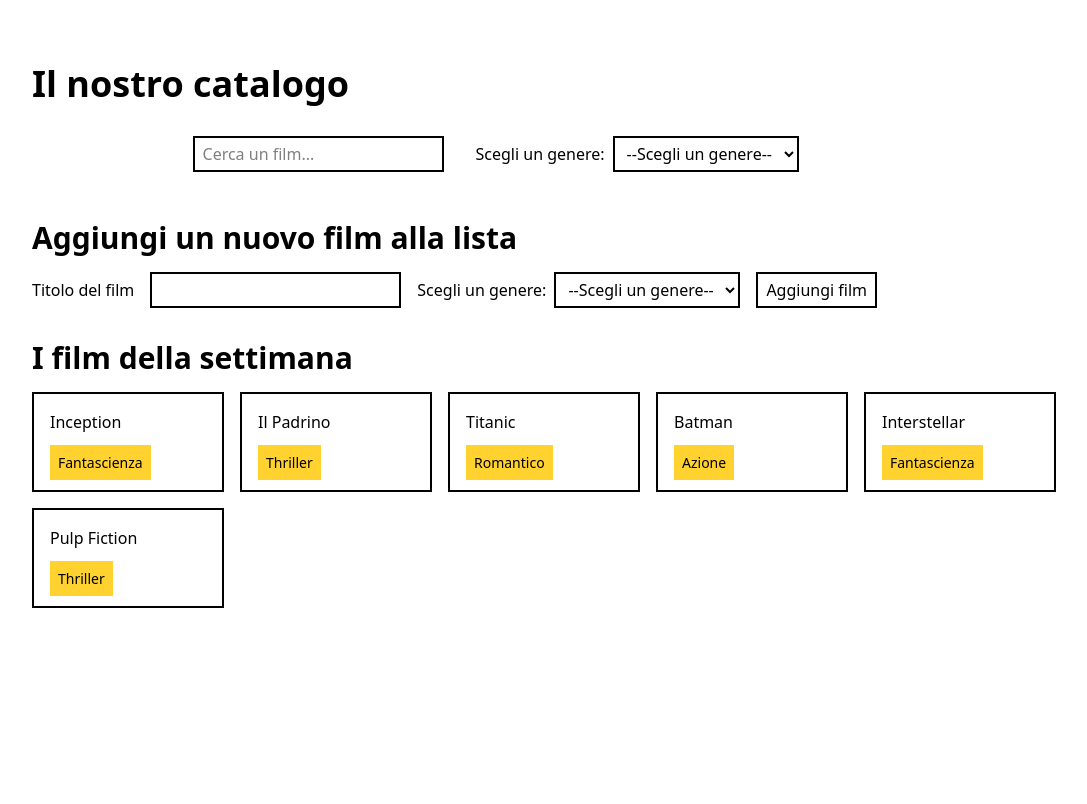
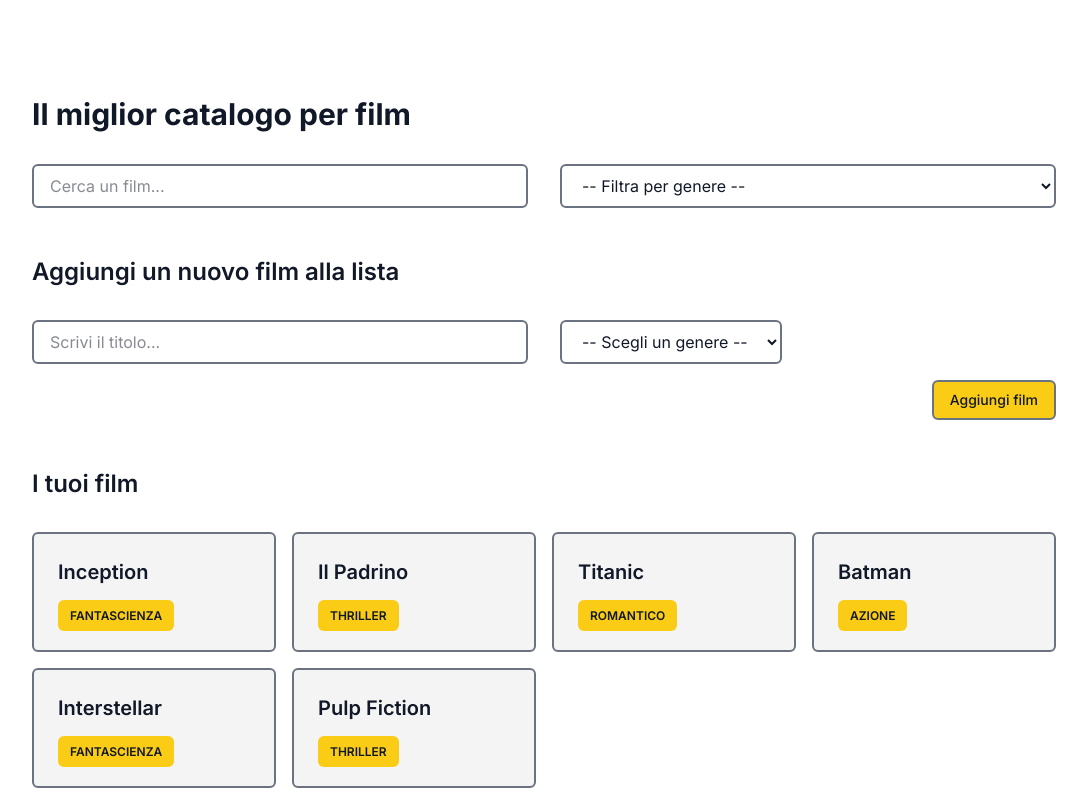
Before and after one commit to SimoL-003/react-movie-filter, a React (Vite) app: page / in a window 1280 px wide. Shown: the whole page, without its empty margins (96-1183 px from the left). Built offline with nearby package versions, Linux system fonts and the light colour scheme.

Commit message:
style: improve UI

```diff
--- a/index.html
+++ b/index.html
@@ -1,13 +1,27 @@
 <!doctype html>
 <html lang="en">
+
 <head>
   <meta charset="UTF-8" />
-    <link rel="icon" type="image/svg+xml" href="/vite.svg" />
-    <meta name="viewport" content="width=device-width, initial-scale=1.0" />
+  <link rel="icon"
+        type="image/svg+xml"
+        href="/vite.svg" />
+  <meta name="viewport"
+        content="width=device-width, initial-scale=1.0" />
   <title>react-movie-filter</title>
+  <link rel="preconnect"
+        href="https://fonts.googleapis.com">
+  <link rel="preconnect"
+        href="https://fonts.gstatic.com"
+        crossorigin>
+  <link href="https://fonts.googleapis.com/css2?family=Inter:ital,opsz,wght@0,14..32,100..900;1,14..32,100..900&display=swap"
+        rel="stylesheet">
 </head>
+
 <body>
   <div id="root"></div>
-    <script type="module" src="/src/main.jsx"></script>
+  <script type="module"
+          src="/src/main.jsx"></script>
 </body>
+
 </html>
--- a/src/App.jsx
+++ b/src/App.jsx
@@ -54,11 +54,15 @@ function App() {
   return (
     <>
       <main className="min-h-screen">
-        <div className="container py-16">
-          <h1>Il nostro catalogo</h1>
+        {/* SEARCH FORM SECTION */}
+        <section className="pt-16">
+          <div className="container">
+            <h1 className="py-8">Il miglior catalogo per film</h1>
 
-          <section className="search-form my-8">
-            <label htmlFor="search-title" className="invisible">
+            {/* Search form */}
+            <div className="grid grid-cols-2 gap-8">
+              {/* Title input */}
+              <label htmlFor="search-title" className="invisible absolute">
                 Cerca in base al titolo
               </label>
               <input
@@ -68,57 +72,68 @@ function App() {
                 placeholder="Cerca un film..."
                 value={titleFilter}
                 onChange={(e) => setTitleFilter(e.target.value)}
-              className="px-2 py-1 border-2 border-black mr-8"
               />
 
-            <label htmlFor="filter-genre" className="mr-2">
+              {/* Genre select */}
+              <label htmlFor="filter-genre" className="invisible absolute">
                 Scegli un genere:
               </label>
               <select
                 name="filter-genre"
                 id="filter-genre"
-              className="px-2 py-1 border-2 border-black"
                 value={genreFilter}
                 onChange={(e) => setGenreFilter(e.target.value)}
               >
-              <option value="">--Scegli un genere--</option>
+                <option value="">-- Filtra per genere --</option>
                 {genreList.map((curGenre, index) => (
                   <option key={index} value={curGenre}>
                     {curGenre}
                   </option>
                 ))}
               </select>
+            </div>
+          </div>
         </section>
 
-          <section className="add-form">
+        {/* ADD FILM FORM */}
+        <section className="my-8">
+          <div className="container">
             <h2 className="py-4">Aggiungi un nuovo film alla lista</h2>
 
             <form action="" onSubmit={addFilm}>
+              {/* Inputs */}
+              <div className="grid grid-cols-2 gap-8 my-4">
                 {/* Input titolo */}
-              <label htmlFor="title">Titolo del film</label>
+                <div>
+                  <label htmlFor="title" className="invisible absolute">
+                    Titolo del film
+                  </label>
                   <input
                     type="text"
                     name="title"
                     id="title"
                     required
-                className="px-2 py-1 border-2 border-black mx-4"
+                    placeholder="Scrivi il titolo..."
                     value={newFilmTitle}
                     onChange={(e) => setNewFilmTitle(e.target.value)}
+                    className="w-full"
                   />
+                </div>
 
                 {/* Select genere */}
-              <label htmlFor="genre" className="mr-2">
+                <div className="flex gap-4">
+                  <label htmlFor="genre" className="invisible absolute">
                     Scegli un genere:
                   </label>
                   <select
                     required
                     name="genre"
                     id="genre"
-                className="px-2 py-1 border-2 border-black"
                     value={newFilmGenre}
                     onChange={(e) => setNewFilmGenre(e.target.value)}
+                    className={newFilmGenre === "altro" ? "w-1/3" : "stretch"}
                   >
-                <option value="">--Scegli un genere--</option>
+                    <option value="">-- Scegli un genere --</option>
                     {genreList.map((curGenre, index) => (
                       <option key={index} value={curGenre}>
                         {curGenre}
@@ -126,44 +141,45 @@ function App() {
                     ))}
                     <option value="altro">Altro</option>
                   </select>
-
                   {newFilmGenre === "altro" && (
                     <input
+                      id="custom-genre"
+                      name="custom-genre"
                       placeholder="Aggiungi un nuovo genere"
                       required
                       value={newGenre}
                       onChange={(e) => setNewGenre(e.target.value)}
-                  className="px-2 py-1 border-2 border-black"
+                      className="w-2/3"
                     />
                   )}
+                </div>
+              </div>
 
               {/* Submit button */}
-              <button
-                type="submit"
-                className="ml-4 px-2 py-1 border-2 border-black cursor-pointer"
-              >
-                Aggiungi film
-              </button>
+              <div className="text-end">
+                <button type="submit">Aggiungi film</button>
+              </div>
             </form>
+          </div>
         </section>
 
-          <section className="catalogo my-8">
-            <h2>I film della settimana</h2>
+        {/* FILM CATALOGUE */}
+        <section className="mt-8">
+          <div className="container">
+            <h2 className="py-4">I tuoi film</h2>
 
             <div className="film-container py-4">
-              <ul className="grid grid-cols-5 gap-4">
+              <ul className="grid grid-cols-4 gap-4">
                 {filteredList.map((curFilm, index) => (
-                  <li className="p-4 border-2" key={index}>
+                  <li className="film-card" key={index}>
                     <h4 className="mb-4">{curFilm.title}</h4>
-                    <span className="px-2 py-2 bg-amber-300 capitalize text-sm">
-                      {curFilm.genre}
-                    </span>
+                    <span className="badge">{curFilm.genre}</span>
                   </li>
                 ))}
               </ul>
             </div>
+          </div>
         </section>
-        </div>
       </main>
     </>
   );
--- a/src/index.css
+++ b/src/index.css
@@ -1,12 +1,55 @@
 @import "tailwindcss";
 
+@theme {
+  --color-light-gray: #f4f4f5;
+  --color-dark-gray: #6b7280;
+  --color-black: #111827;
+  --color-accent: #facc15;
+}
+
 @layer base {
+  * {
+    outline: none;
+  }
+  body {
+    font-family: "Inter", sans-serif;
+    @apply text-black bg-white text-base font-normal;
+  }
   h1 {
-    @apply text-4xl font-bold;
+    @apply text-3xl font-bold;
   }
 
   h2 {
-    @apply text-3xl font-semibold;
+    @apply text-2xl font-semibold;
+  }
+
+  h4 {
+    @apply text-xl font-semibold;
+  }
+
+  label,
+  button {
+    @apply text-sm font-medium;
+  }
+}
+
+@layer components {
+  input,
+  select,
+  button {
+    @apply border-2 border-dark-gray focus-visible:border-accent outline-0 rounded-md px-4 py-2 transition-all duration-150;
+  }
+
+  button {
+    @apply bg-accent hover:bg-accent/60 cursor-pointer;
+  }
+
+  .film-card {
+    @apply border-2 border-dark-gray bg-light-gray p-6 rounded-md;
+  }
+
+  .badge {
+    @apply px-3 py-2 bg-accent uppercase text-xs font-semibold rounded-md;
   }
 }
 
@@ -16,4 +59,8 @@
     max-width: 1200px;
     margin: 0 auto;
   }
+
+  .stretch {
+    width: stretch;
+  }
 }
```
Lines whose indentation alone changed are shown as unchanged.
